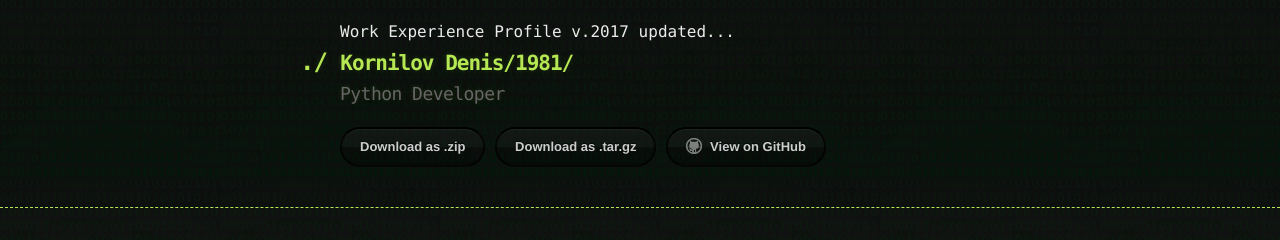
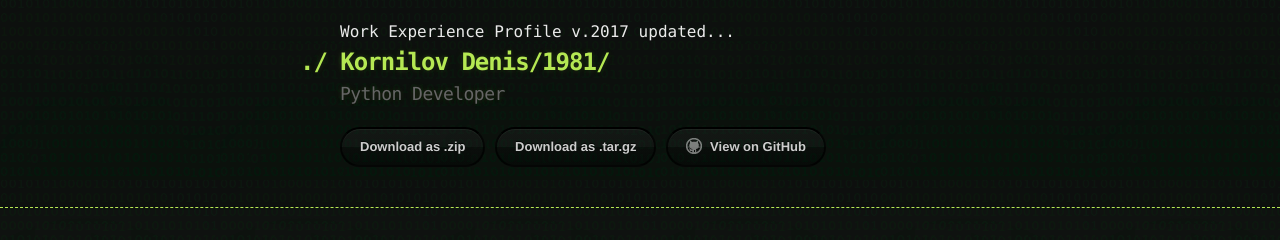
Before and after one commit to kornilov1981/kornilov1981.github.io, a Jekyll site: the page built from index.md, in a window 1280 px wide. Shown: the top 240 px of the page. Built offline with Jekyll 4.4.1, drawn with Linux system fonts in a browser that asks for light colours.

Commit message:
Font Size

```diff
--- a/_layouts/default.html
+++ b/_layouts/default.html
@@ -13,7 +13,7 @@
     <header>
       <div class="container">
         Work Experience Profile v.2017 updated...
-	    <h1 style="font-size: 21px;">Kornilov Denis/1981/</h1>
+	    <h1 style="font-size: 24px;">Kornilov Denis/1981/</h1>
           <h2>Python Developer</h2>
 
 
```
